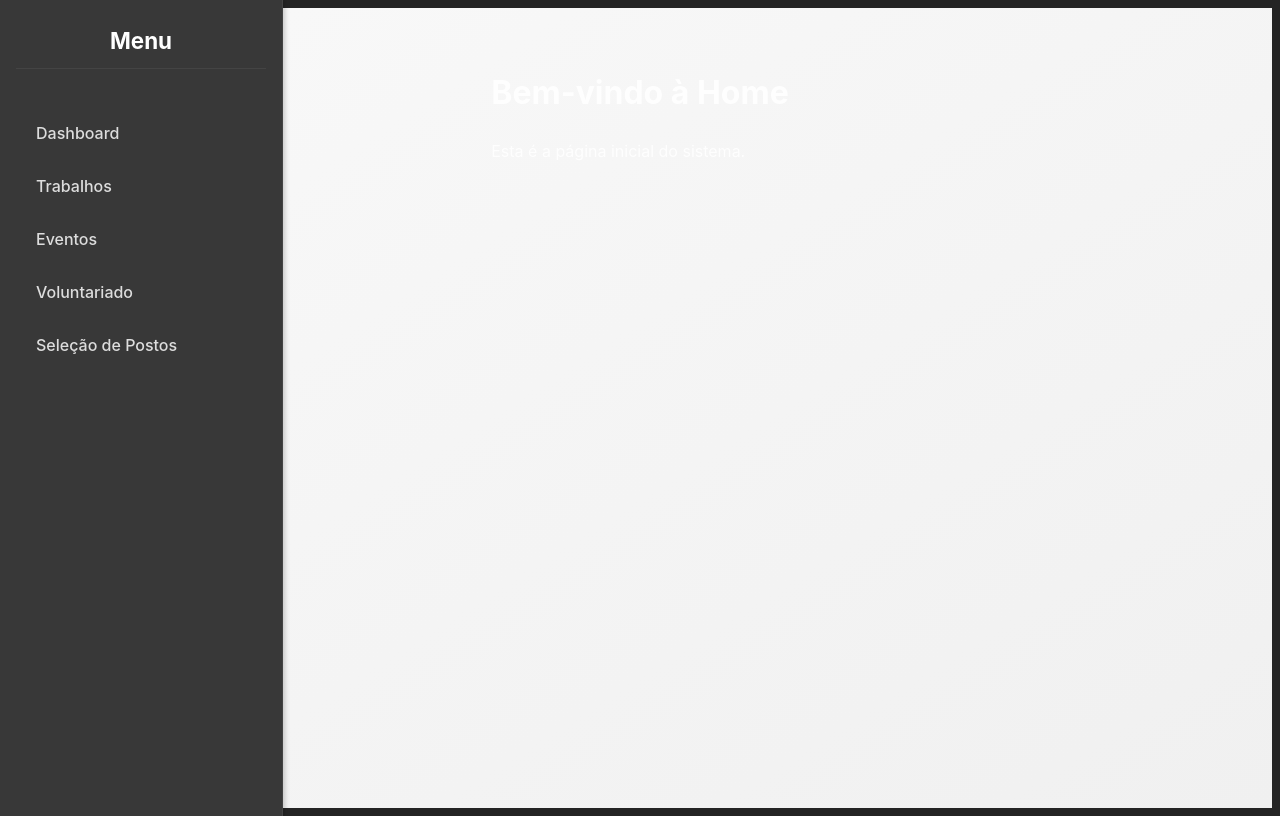
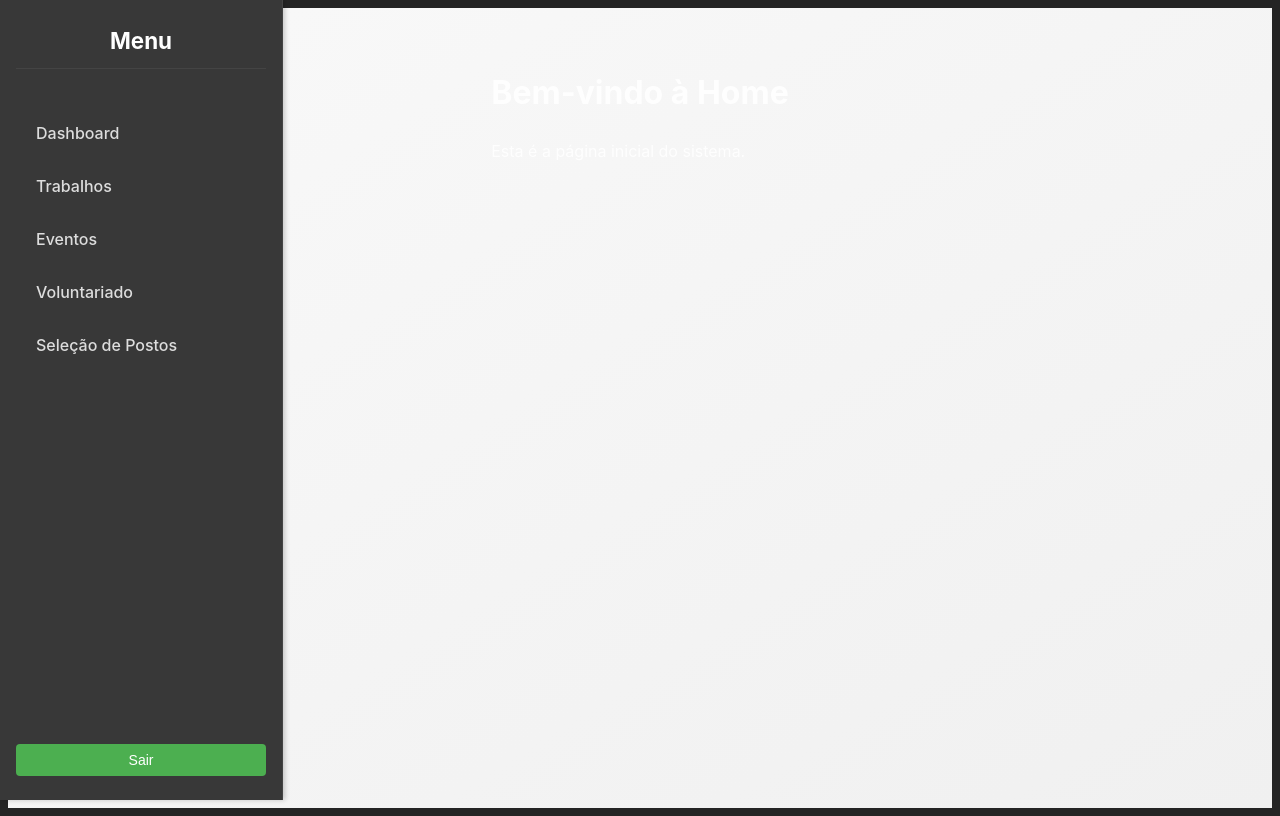
Before and after one commit to ElizioMartins/reconstructfront2, a React (Vite) app: page /dashboard in a window 1280 px wide. Built offline with nearby package versions, Linux system fonts and the light colour scheme; sample sign-in values are in the browser's storage.

Commit message:
add logout button. Fix loging spacement layout

```diff
--- a/src/components/Sidebar/Sidebar.css
+++ b/src/components/Sidebar/Sidebar.css
@@ -1,6 +1,6 @@
 .sidebar {
   width: 250px;
-  height: 100vh;
+  height: calc(100vh - (2 * var(--sidevar-top-bottom-padding)));
   background-color: #333;
   color: white;
   position: fixed;
@@ -10,6 +10,8 @@
   box-shadow: 2px 0 5px rgba(0, 0, 0, 0.2);
   z-index: 1000;
   overflow-y: auto;
+  display: flex;
+  flex-direction: column;
 }
 
 .sidebar h2 {
@@ -46,7 +48,6 @@
   color: white;
   padding-left: 25px;
 }
-
 
 .menu-toggle {
   display: none;
@@ -103,7 +104,7 @@
 
   .sidebar.mobile {
     width: 250px;
-    height: 100vh;
+    height: calc(100vh - (1.5 * var(--sidevar-top-bottom-padding)));
     position: fixed;
     top: 0;
     left: -250px;
@@ -151,3 +152,19 @@
     left: 10px;
   }
 }
+
+.loggout-button {
+  background-color: #4caf50;
+  color: white;
+  border: none;
+  padding: 8px 15px;
+  border-radius: 4px;
+  font-size: 14px;
+  cursor: pointer;
+  transition: all 0.3s;
+  width: 100%;
+}
+
+.loggout-button:hover {
+  background-color: #388e3c;
+}
--- a/src/components/Sidebar/Sidebar.jsx
+++ b/src/components/Sidebar/Sidebar.jsx
@@ -19,6 +19,11 @@ const Sidebar = () => {
     setIsOpen(!isOpen);
   };
 
+  const handleLoggout = () => {
+    localStorage.removeItem('token');
+    window.location.href = '/login'; // Redirect to login page
+  };
+
   return (
     <>
       {isMobile && (
@@ -30,19 +35,66 @@ const Sidebar = () => {
           </span>
         </button>
       )}
-    <aside className={`sidebar ${isMobile ? 'mobile' : ''} ${isOpen ? 'open' : ''}`}>
+      <aside
+        className={`sidebar ${isMobile ? 'mobile' : ''} ${
+          isOpen ? 'open' : ''
+        }`}
+      >
         <h2>Menu</h2>
-      <nav>
+        <nav style={{ flex: 1 }}>
           <ul>
-          <li><Link to="/dashboard" onClick={() => isMobile && setIsOpen(false)}>Dashboard</Link></li>
-          <li><Link to="/job-search" onClick={() => isMobile && setIsOpen(false)}>Trabalhos</Link></li>
-          <li><Link to="/event-search" onClick={() => isMobile && setIsOpen(false)}>Eventos</Link></li>
-          <li><Link to="/volunteer" onClick={() => isMobile && setIsOpen(false)}>Voluntariado</Link></li>
-          <li><Link to="/post-selection" onClick={() => isMobile && setIsOpen(false)}>Seleção de Postos</Link></li>
+            <li>
+              <Link
+                to="/dashboard"
+                onClick={() => isMobile && setIsOpen(false)}
+              >
+                Dashboard
+              </Link>
+            </li>
+            <li>
+              <Link
+                to="/job-search"
+                onClick={() => isMobile && setIsOpen(false)}
+              >
+                Trabalhos
+              </Link>
+            </li>
+            <li>
+              <Link
+                to="/event-search"
+                onClick={() => isMobile && setIsOpen(false)}
+              >
+                Eventos
+              </Link>
+            </li>
+            <li>
+              <Link
+                to="/volunteer"
+                onClick={() => isMobile && setIsOpen(false)}
+              >
+                Voluntariado
+              </Link>
+            </li>
+            <li>
+              <Link
+                to="/post-selection"
+                onClick={() => isMobile && setIsOpen(false)}
+              >
+                Seleção de Postos
+              </Link>
+            </li>
           </ul>
         </nav>
+
+        <div className="sidebar-footer" style={{ marginTop: 'auto' }}>
+          <button className="loggout-button" onClick={handleLoggout}>
+            Sair
+          </button>
+        </div>
       </aside>
-    {isMobile && isOpen && <div className="sidebar-overlay" onClick={toggleSidebar}></div>}
+      {isMobile && isOpen && (
+        <div className="sidebar-overlay" onClick={toggleSidebar}></div>
+      )}
     </>
   );
 };
--- a/src/pages/Login/Login.css
+++ b/src/pages/Login/Login.css
@@ -42,7 +42,6 @@
   display: flex;
   flex-direction: column;
   align-items: center;
-  margin-bottom: 30px;
   width: 100%;
 }
 
@@ -95,7 +94,6 @@
   display: flex;
   flex-direction: column;
   width: 100%;
-  margin-bottom: 30px;
 }
 
 .form-group {
@@ -181,7 +179,6 @@
   cursor: pointer;
   transition: background-color 0.3s;
   width: 100%;
-  margin-bottom: 15px;
 }
 
 .login-button:hover {
@@ -206,9 +203,7 @@
 }
 
 .login-footer {
-  margin-top: 20px;
   text-align: center;
-  margin-top: 20px;
 }
 
 .footer-logos {
@@ -298,7 +293,6 @@
     max-width: 55px;
   }
 }
-
 
 @media (max-width: 576px) {
   .login-background {
--- a/src/styles/App.css
+++ b/src/styles/App.css
@@ -1,3 +1,7 @@
+:root {
+  --sidevar-top-bottom-padding: 24px;
+}
+
 .app-container {
   display: flex;
   min-height: 100vh;
@@ -30,7 +34,7 @@
   background: #383838;
   color: #fff;
   min-width: 220px;
-  padding: 24px 16px;
+  padding: var(--sidevar-top-bottom-padding) 16px;
   display: flex;
   flex-direction: column;
   gap: 24px;
```
Lines whose indentation alone changed are shown as unchanged.
